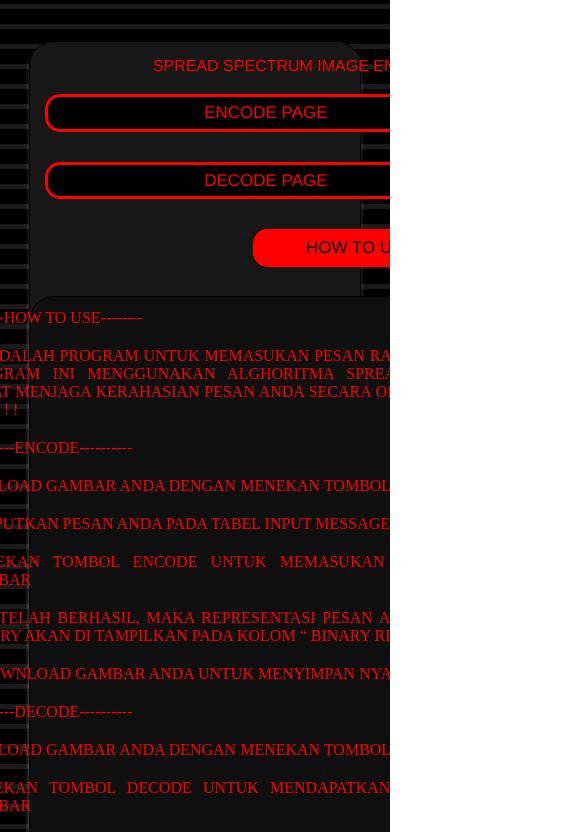
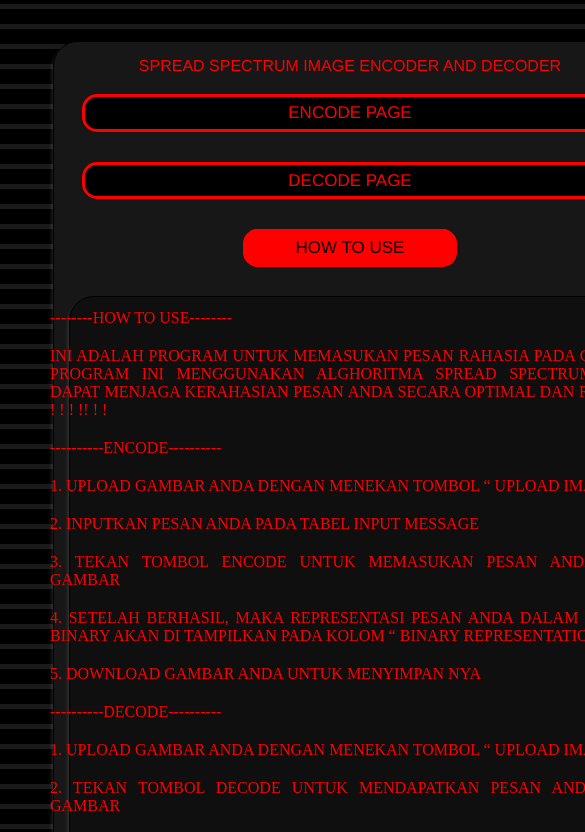
Before and after one commit to RendiNurfauzi/SpreadStrum, a plain HTML site: page index_how_to_use.html in a window 390 px wide. Shown: the top 832 px of the page, 585 px wide, since content can reach past the window. Drawn offline with nearby package versions, Linux system fonts and the light colour scheme; a script that the page names is missing; a web font is replaced by a local one.

Commit message:
Update SpreadSpectrum.css

```diff
--- a/css/SpreadSpectrum.css
+++ b/css/SpreadSpectrum.css
@@ -1,9 +1,10 @@
 /* CSS untuk mengatur lebar minimum responsif */
-@media (max-width: 383px) {
-    body {
-        min-width: 383px; /* Lebar minimum responsif */
-        overflow-x: hidden; /* Mencegah scroll horizontal */
-    }
+@media (max-width: 700px) {
+  body {
+      min-width: 700px; /* Lebar minimum responsif */
+      max-width: 700px; /* Lebar maksimum saat mengecil */
+      overflow-x: hidden; /* Mencegah scroll horizontal */
+  }
 }
 /* CSS untuk tombol "Download" */
 .flex_row2 {
@@ -83,7 +84,7 @@
   .spread-spectrum .flex_col {
     margin: 16px 16px 64px;
   }
-}
+}/*
 @media (max-width: 479px) {
   .spread-spectrum .flex_col {
     margin: 16px auto 64px;
@@ -93,7 +94,8 @@
   .spread-spectrum .flex_col {
     margin: 16px auto 50px;
   }
-}
+}*/
+
 .spread-spectrum .flex_col1 {
   position: relative;
   display: flex;
@@ -118,12 +120,13 @@
   gap: 18px 0px;
   width: 95.13%;
 }
+/*
 @media (max-width: 479px) {
   .spread-spectrum .flex_col3 {
     -moz-column-gap: 8px;
     column-gap: 8px;
   }
-}
+}*/
 @keyframes typing {
   from { width: 0; }
   to { width: 50%; }
@@ -143,12 +146,13 @@
     font-size: 16px;
   }
 }
+/*
 @media (max-width: 479px) {
   .spread-spectrum .highlight {
     margin: 0px 170px 0px 70px;
     width: 50%;
   }
-}
+}*/
 .spread-spectrum .flex_row {
   position: relative;
   display: flex;
@@ -163,6 +167,7 @@
     gap: 30px 10px;
   }
 }
+/*
 @media (max-width: 479px) {
   .spread-spectrum .flex_row {
     margin-top: unset;
@@ -170,7 +175,7 @@
     margin-bottom: unset;
     margin-left: unset;
   }
-}
+}*/
 .spread-spectrum .btn {
   position: relative;
   display: flex;
@@ -192,7 +197,7 @@
     width: 100%;
     min-width: unset;
   }
-}
+}/*
 @media (max-width: 479px) {
   .spread-spectrum .btn {
     margin: 0px auto 0px 0px;
@@ -203,7 +208,7 @@
   .spread-spectrum .btn {
     width: 65%;
   }
-}
+}*/
 .spread-spectrum .content_box {
   position: relative;
   display: flex;
@@ -215,7 +220,7 @@
   outline-offset: -1px;
   box-shadow: 0px 4px 4px 0px rgba(255, 255, 255, 0.247);
 }
-@media (max-width: 479px) {
+/**@media (max-width: 479px) {
   .spread-spectrum .content_box {
     margin: 0px auto 0px 0px;
     width: 70%;
@@ -225,7 +230,7 @@
   .spread-spectrum .content_box {
     width: 65%;
   }
-}
+}**/
 .spread-spectrum .flex_col4 {
   position: relative;
   display: flex;
@@ -236,11 +241,12 @@
   width: 434px;
   max-width: 85%;
 }
+/*
 @media (max-width: 383px) {
   .spread-spectrum .flex_col4 {
     gap: 50px 0px;
   }
-}
+}*/
 .spread-spectrum .flex_col5 {
   position: relative;
   display: flex;
@@ -348,11 +354,12 @@ margin-top: 5px;
   padding: 10px; /* Padding agar teks tidak terlalu dekat dengan border */
 
 }
+/*
 @media (max-width: 479px) {
   .spread-spectrum .Binary_Output {
     width: 50%;
   }
-}
+}*/
 .spread-spectrum .flex_col7 {
   position: relative;
   display: flex;
@@ -376,6 +383,7 @@ margin-top: 5px;
     font-size: 16px;
   }
 }
+/*
 @media (max-width: 479px) {
   .spread-spectrum .highlight2 {
     margin: 0px auto 0px 0px;
@@ -385,7 +393,7 @@ margin-top: 5px;
   .spread-spectrum .highlight2 {
     margin: 0px auto 0px 65px;
   }
-}
+}*/
 .spread-spectrum .Kolom_Input_Output {
   resize: none; /* Menonaktifkan fitur resize */
   position: relative;
@@ -401,6 +409,7 @@ margin-top: 5px;
   text-align: center; /* Teks ditengah */
   padding: 10px; /* Padding agar teks tidak terlalu dekat dengan border */
 }
+/*
 @media (max-width: 479px) {
   .spread-spectrum .rect4 {
     margin: 0px auto 0px 0px;
@@ -411,7 +420,7 @@ margin-top: 5px;
   .spread-spectrum .rect4 {
     width: 65%;
   }
-}
+}*/
 .spread-spectrum .flex_row1 {
   position: relative;
   display: flex;
@@ -449,6 +458,7 @@ margin-top: 5px;
     min-width: unset;
   }
 }
+/*
 @media (max-width: 479px) {
   .spread-spectrum .btn1 {
     margin: 0px auto 0px 0px;
@@ -459,7 +469,7 @@ margin-top: 5px;
   .spread-spectrum .btn1 {
     width: 65%;
   }
-}
+}*/
 .spread-spectrum .btn2 {
   position: relative;
   display: flex;
@@ -482,6 +492,7 @@ margin-top: 5px;
     min-width: unset;
   }
 }
+/*
 @media (max-width: 479px) {
   .spread-spectrum .btn2 {
     margin: 0px auto 0px 0px;
@@ -492,7 +503,7 @@ margin-top: 5px;
   .spread-spectrum .btn2 {
     width: 65%;
   }
-}
+}*/
 
 .spread-spectrum .btn:hover {
   background-color: red;
```
